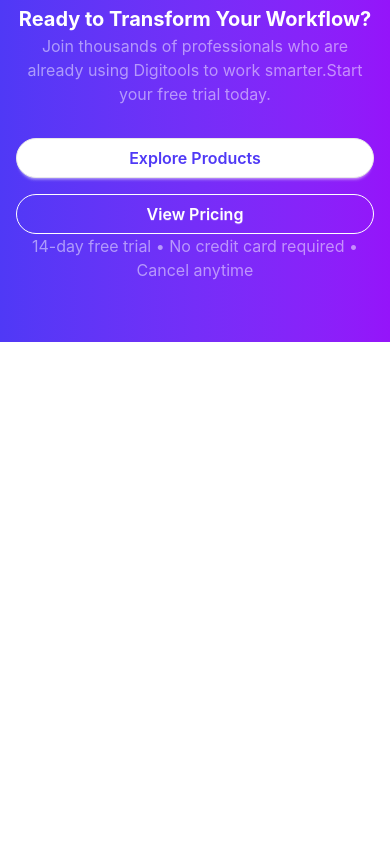
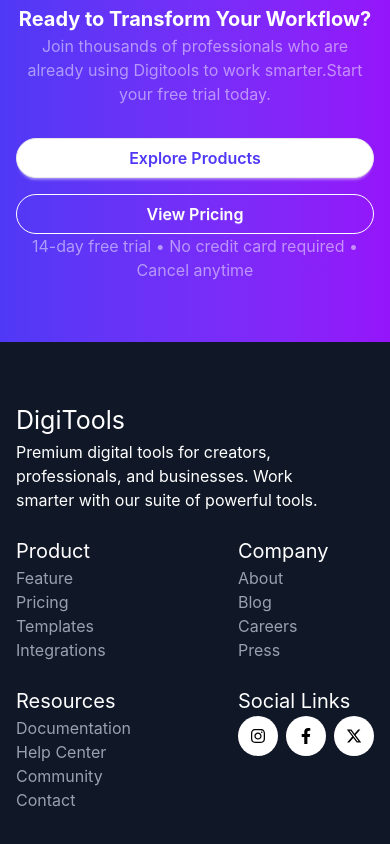
Before and after one commit to foysal41/B13-A6-DigiTools-Platform, a React (Vite) app: page / in a window 390 px wide. Shown: the part 5574-6418 px from the top of the page. Before the commit the page ends 5916 px from the top, so only its background shows below. Built offline with nearby package versions, Linux system fonts and the light colour scheme.

Commit message:
implement footer layout and perfect for all devices. Here i've added mobile first div will be 100% and rest of the item of the grid will be 50%

```diff
--- a/src/App.jsx
+++ b/src/App.jsx
@@ -6,6 +6,7 @@
 import TopNav from "./Components/TopNav/TopNav";
 import Pricing from "./Components/Pricing/Pricing";
 import CTA from "./Components/CTA/CTA";
+import Footer from "./Components/Footer/Footer";
 
 const productDataPromise = fetch("ProductData.json").then((res) => res.json());
 const pricingDataPromise = fetch("Pricing.json").then((res) => res.json());
@@ -26,6 +27,7 @@
       </Suspense>
 
       <CTA></CTA>
+      <Footer></Footer>
     </>
   );
 }
--- /dev/null
+++ b/src/Components/Footer/Footer.jsx
@@ -0,0 +1,91 @@
+import React from "react";
+import { FaInstagram } from "react-icons/fa6";
+import { FaFacebookF } from "react-icons/fa";
+import { FaXTwitter } from "react-icons/fa6";
+
+const Footer = () => {
+  return (
+    <div className="bg-[#101727] max-w-full">
+      <div className="max-w-325 py-15 mx-auto px-4">
+
+        <div className="grid grid-cols-1 sm:grid-cols-2 lg:grid-cols-5 gap-6 ">
+          <div className="col-span-2 lg:col-span-1">
+            <h3 className="text-[25px] text-white">DigiTools</h3>
+            <p className="text-white text-[16px] max-w-xs">
+              {" "}
+              Premium digital tools for creators, professionals, and businesses.
+              Work smarter with our suite of powerful tools.
+            </p>
+          </div>
+
+          <div className="text-white ">
+            <h4 className="text-[20px] text-white">Product</h4>
+            <p className="text-gray-400 font-400">
+              <a href="#">Feature</a>
+            </p>
+            <p className="text-gray-400 font-400">
+              <a href="#">Pricing</a>
+            </p>
+            <p className="text-gray-400 font-400">
+              <a href="#">Templates</a>
+            </p>
+            <p className="text-gray-400 font-400">
+              <a href="#">Integrations</a>
+            </p>
+          </div>
+
+          <div className="text-white">
+            <h4 className="text-[20px] text-white">Company</h4>
+            <p className="text-gray-400 font-400">
+              <a href="#">About</a>
+            </p>
+            <p className="text-gray-400 font-400">
+              <a href="#">Blog</a>
+            </p>
+            <p className="text-gray-400 font-400">
+              <a href="#">Careers</a>
+            </p>
+            <p className="text-gray-400 font-400">
+              <a href="#">Press</a>
+            </p>
+          </div>
+
+          <div className="text-white">
+            <h4 className="text-[20px] text-white">Resources</h4>
+            <p className="text-gray-400 font-400">
+              <a href="#">Documentation</a>
+            </p>
+            <p className="text-gray-400 font-400">
+              <a href="#">Help Center</a>
+            </p>
+            <p className="text-gray-400 font-400">
+              <a href="#">Community</a>
+            </p>
+            <p className="text-gray-400 font-400">
+              <a href="#">Contact</a>
+            </p>
+          </div>
+
+          <div className="text-white">
+            <h4 className="text-[20px] text-white">Social Links</h4>
+            <div className="flex gap-2 ">
+              <div className="bg-white p-3 rounded-full flex items-center justify-center">
+                <FaInstagram className="text-black " />
+              </div>
+
+              <div className="bg-white p-3 rounded-full flex items-center justify-center">
+                <FaFacebookF className="text-black " />
+              </div>
+
+              <div className="bg-white p-3 rounded-full flex items-center justify-center">
+                <FaXTwitter className="text-black " />
+              </div>
+            </div>
+          </div>
+        </div>
+      </div>
+    </div>
+  );
+};
+
+export default Footer;
```
